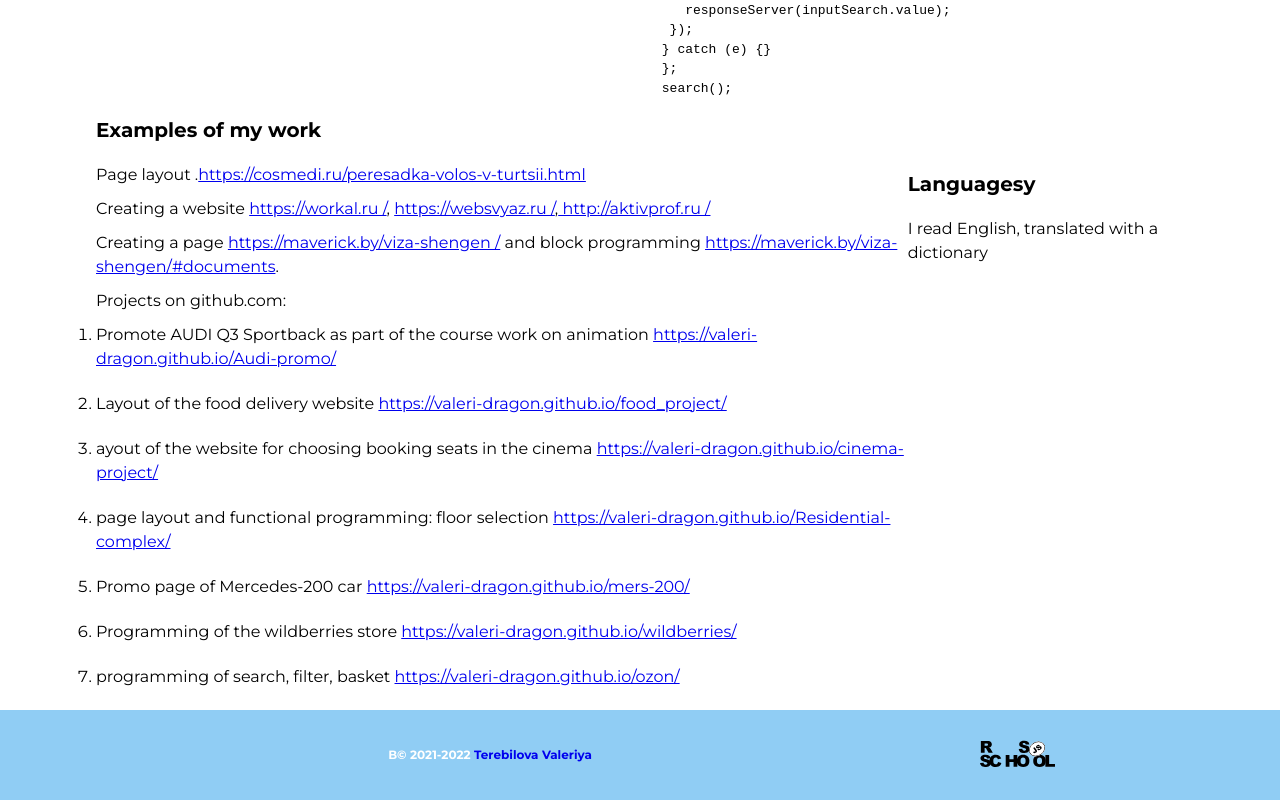
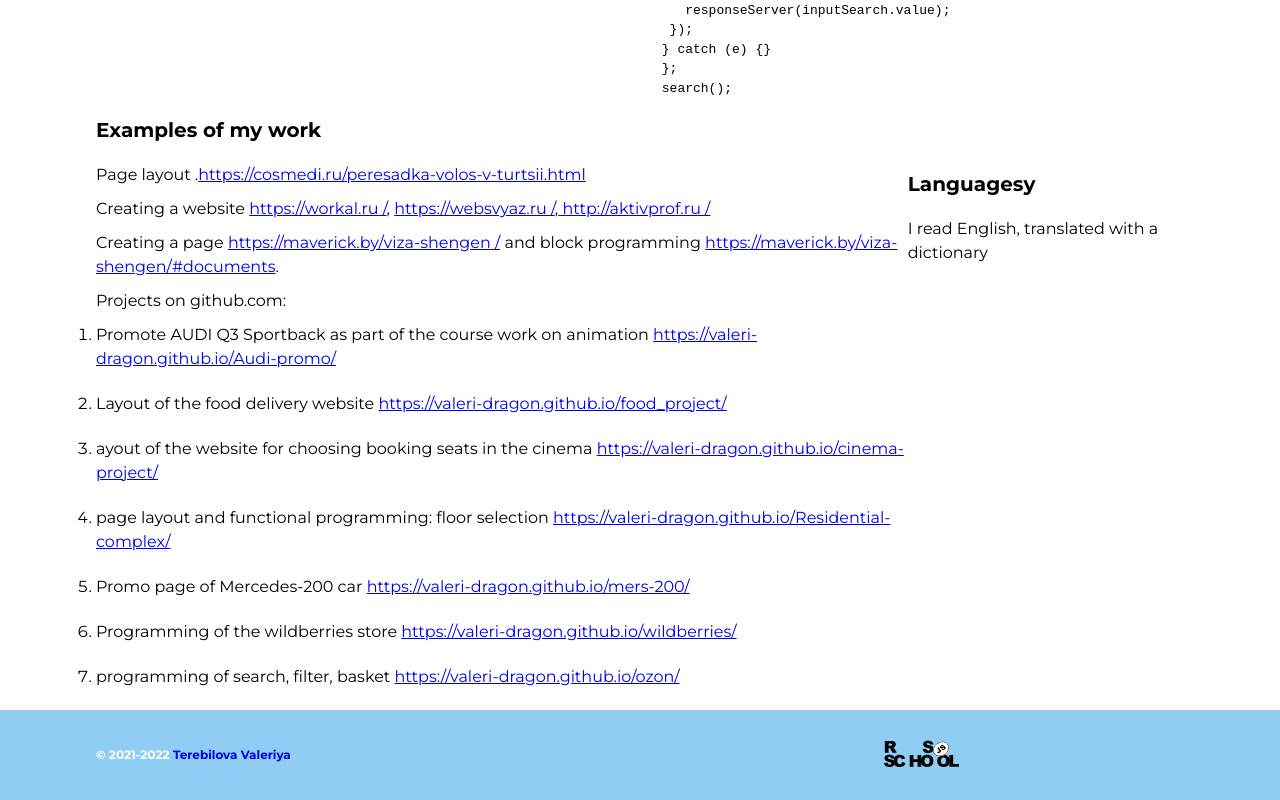
Before and after one commit to Valeri-dragon/rsschool-cv, a plain HTML site: page index.html in a window 1280 px wide. Shown: the part 2068-2868 px from the top of the page. Drawn offline with Linux system fonts and the light colour scheme.

Commit message:
refactor: formatting code in style.css

```diff
--- a/index.html
+++ b/index.html
@@ -447,13 +447,15 @@ search();
       </div>
     </main>
     <footer class="footer">
-      <p class="copyraitefooter container">
-        В© 2021-2022
-        <a href="https://github.com/Valeri-dragon/">Terebilova Valeriya</a>
-      </p>
-      <a href="https://rs.school/js/"
-        ><img src="./img/logo.svg" alt="logo-Rsschool" class="footer__logo"
-      /></a>
+      <div class="block-contact container">
+        <p class="copyraitefooter">
+          © 2021-2022
+          <a href="https://github.com/Valeri-dragon/">Terebilova Valeriya</a>
+        </p>
+        <a href="https://rs.school/js/"
+          ><img src="./img/logo.svg" alt="logo-Rsschool" class="footer__logo"
+        /></a>
+      </div>
     </footer>
   </body>
 </html>
--- a/style.css
+++ b/style.css
@@ -187,8 +187,7 @@ margin-bottom: 10px;
   color: #4298e0;
 }
 .footer {
-  display    : flex;
-  align-items: center;
+
   padding    : 30px 0;
   background : #90CDF4;
   color      : #ffffff;
@@ -196,6 +195,11 @@ margin-bottom: 10px;
   font-size  : 12px;
   line-height: 15px;
 }
+.block-contact {
+display    : flex;
+  align-items: center;
+  justify-content: space-between;
+}
 .footer__logo {
   width: 25%;
 }
```
